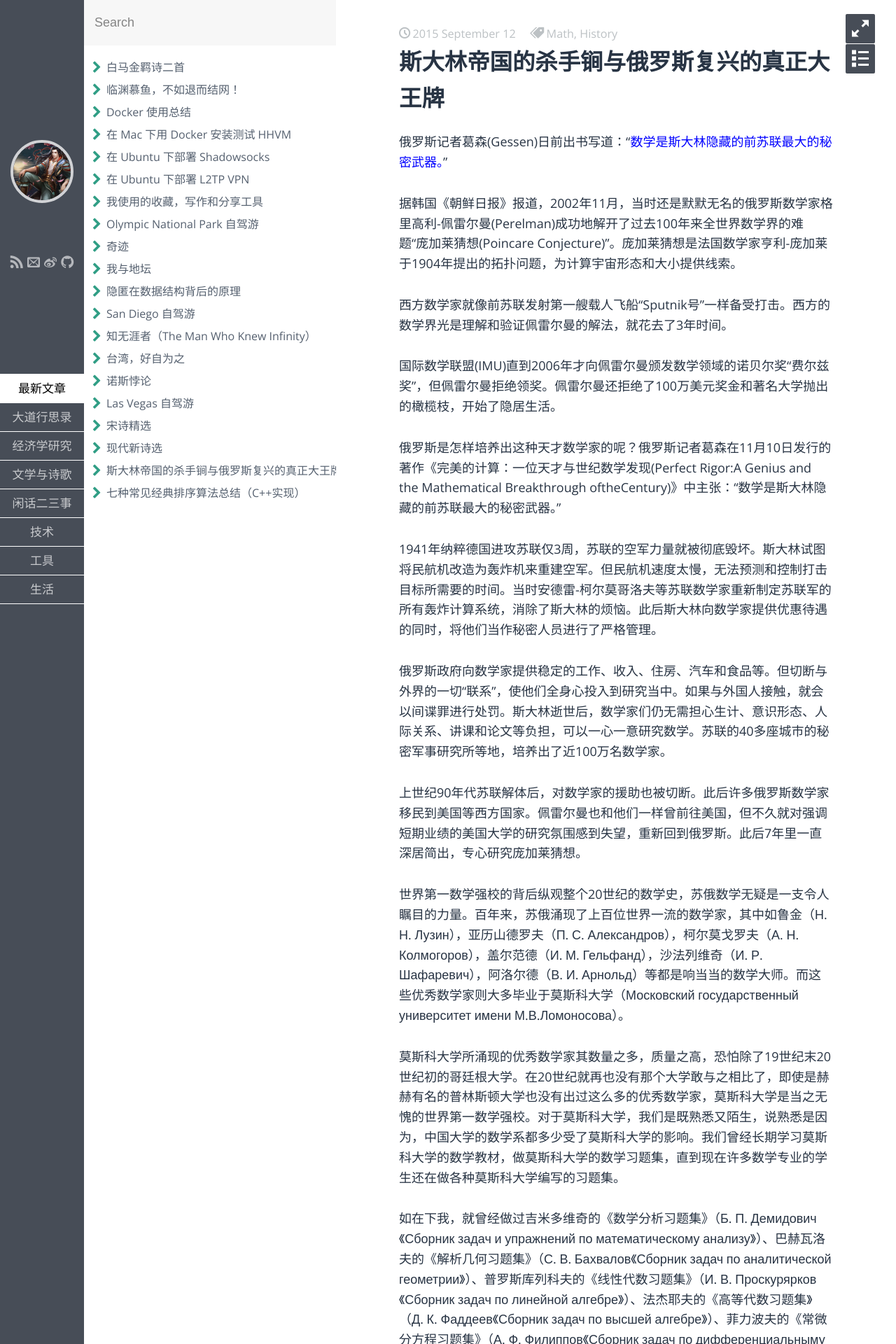
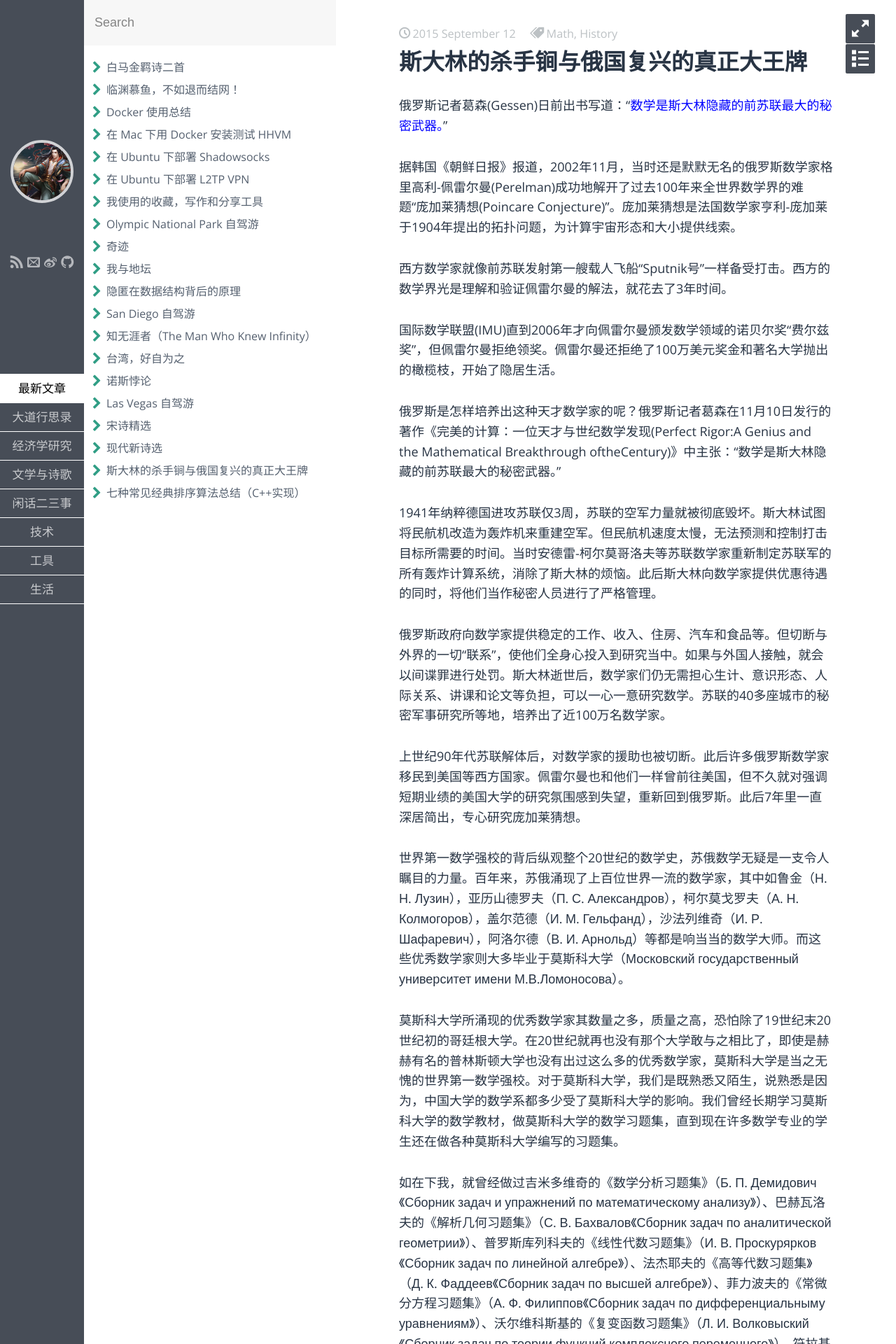
Before and after one commit to fzuo/baimafujinji, a Jekyll site: the page built from _posts/others/2015-09-12-russia-math.md, in a window 1280 px wide. Shown: the top 1920 px of the page at 70% size. Built offline with Jekyll 4.4.1, drawn with Linux system fonts in a browser that asks for light colours; some web fonts are replaced.

Commit message:
Update 2015-09-12-russia-math.md

```diff
--- a/_posts/others/2015-09-12-russia-math.md
+++ b/_posts/others/2015-09-12-russia-math.md
@@ -1,6 +1,6 @@
 ---
 layout: post
-title: 斯大林帝国的杀手锏与俄罗斯复兴的真正大王牌
+title: 斯大林的杀手锏与俄国复兴的真正大王牌
 category: 闲话二三事
 tags: Math History
 keywords: 数学,俄罗斯
```
